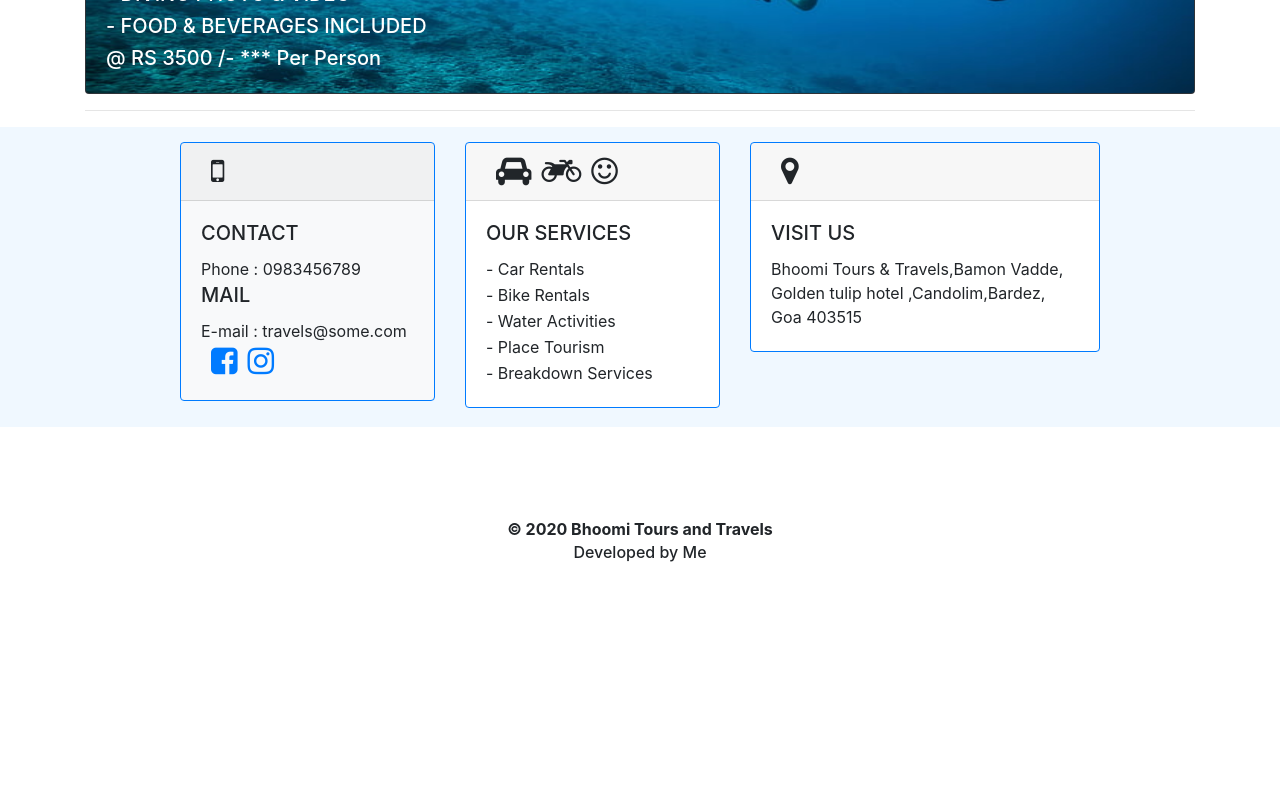
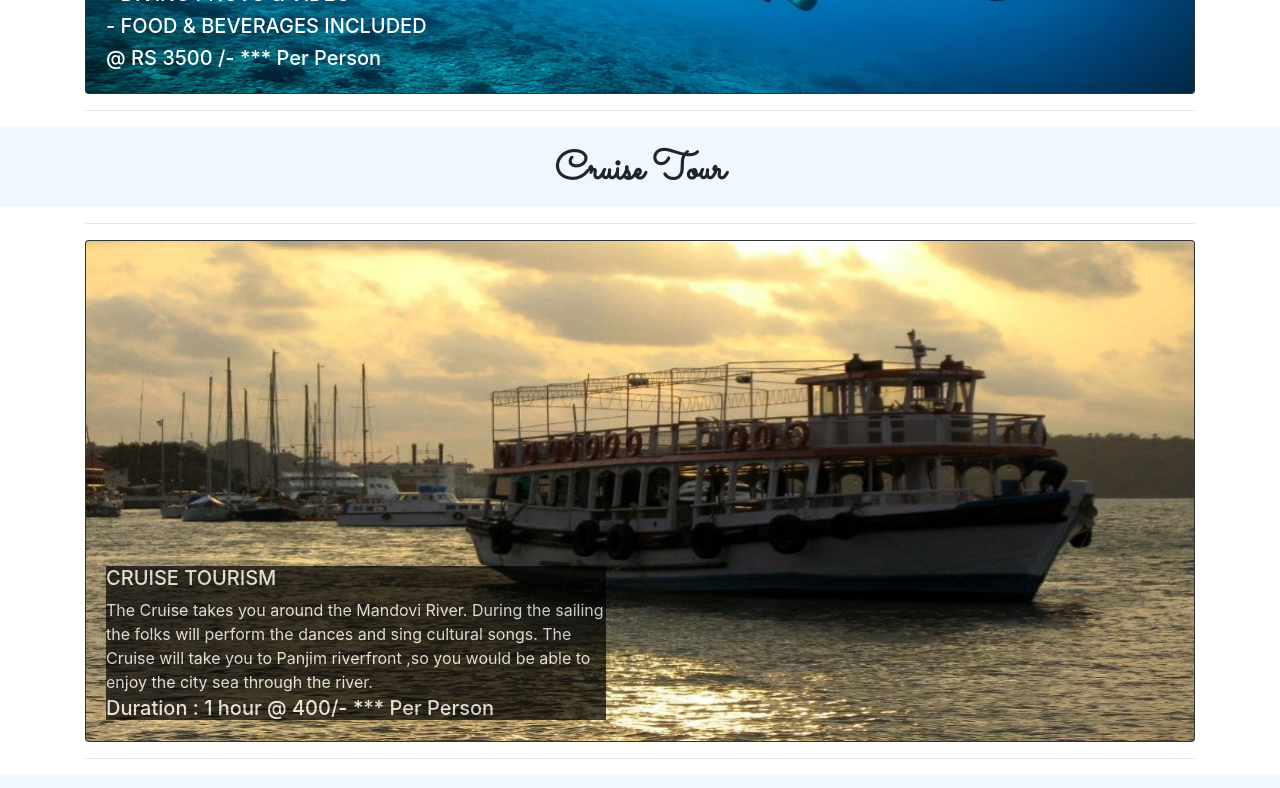
Before and after one commit to jeet-mahesh-shirodkar/btts, a React (Create React App) app: page / in a window 1280 px wide. Shown: the part 1680-2468 px from the top of the page. Before the commit the page ends 2267 px from the top, so only its background shows below. Built offline with nearby package versions, Linux system fonts and the light colour scheme.

Commit message:
Actvities

```diff
--- a/src/Components/Activities/activities.css
+++ b/src/Components/Activities/activities.css
@@ -15,7 +15,7 @@ h3{
     text-decoration: uppercase ;
 }
 
-.scuba-img{
+.cruise-img, .scuba-img{
     height: 500px;
 }
 
@@ -24,6 +24,13 @@ h3{
     margin-top: 305px;
 }
 
+.cruise-Text{
+    color: white;
+    margin-top: 305px;
+    width: 500px;
+    background-color: black;
+    opacity: 0.7;
+}
 .head{
     padding: 14px 0px;
     width: 100%;
--- a/src/Components/Activities/activities.js
+++ b/src/Components/Activities/activities.js
@@ -10,6 +10,7 @@ import snorkel from '../../Images/Activities/snorkel-hierro.jpg';
 import dolphin from '../../Images/Activities/dolphin.jpg';
 import banglow from '../../Images/Activities/Banglow.jpg';
 import scuba from '../../Images/Activities/scuba.jpg';
+import cruise from '../../Images/Activities/cruise.jpg';
 import './activities.css';
 import { Container,Row, Col} from 'react-bootstrap';
 
@@ -109,11 +110,37 @@ export const Activities = () => {
                                     <Card.ImgOverlay>
                                         <Card.Text>
                                             <div className="Scuba-Text">
-                                        <h5>- TRAINING ( Swimmer & Non Swimmer )</h5>
-                                        <h5>- DIVING WITH GUIDE</h5>
-                                        <h5>- DIVING PHOTO & VIDEO</h5>
-                                        <h5>- FOOD & BEVERAGES INCLUDED</h5>
-                                        <h5>@ RS 3500 /- *** Per Person</h5>
+                                                <h5>- TRAINING ( Swimmer & Non Swimmer )</h5>
+                                                <h5>- DIVING WITH GUIDE</h5>
+                                                <h5>- DIVING PHOTO & VIDEO</h5>
+                                                <h5>- FOOD & BEVERAGES INCLUDED</h5>
+                                                <h5>@ RS 3500 /- *** Per Person</h5>
+                                            </div>
+                                        </Card.Text>
+                                    </Card.ImgOverlay>
+                            </Card>
+                       </Col>
+                      </Row>
+                     <hr/>
+                </Container>
+                <div className="head">Cruise Tour </div>
+                <Container>
+                    <hr/>
+                   <Row>
+                       <Col md={12}>
+                            <Card className="bg-dark">
+                                <Card.Img src={cruise} alt="Cruise" className="cruise-img"/>
+                                    <Card.ImgOverlay>
+                                        <Card.Text>
+                                            <div className="cruise-Text">
+                                                <h5>CRUISE TOURISM </h5>
+                                                <p>
+                                                   The Cruise takes you around the Mandovi River.
+                                                   During the sailing the folks will perform the dances and sing cultural songs.
+                                                   The Cruise will take you to Panjim riverfront ,so you would be able to enjoy
+                                                   the city sea through the river.
+                                                </p>
+                                                <h5>Duration : 1 hour            @ 400/- *** Per Person </h5>
                                             </div>
                                         </Card.Text>
                                     </Card.ImgOverlay>
```
Also changed, not shown: src/Images/Activities/cruise.jpg (added).
